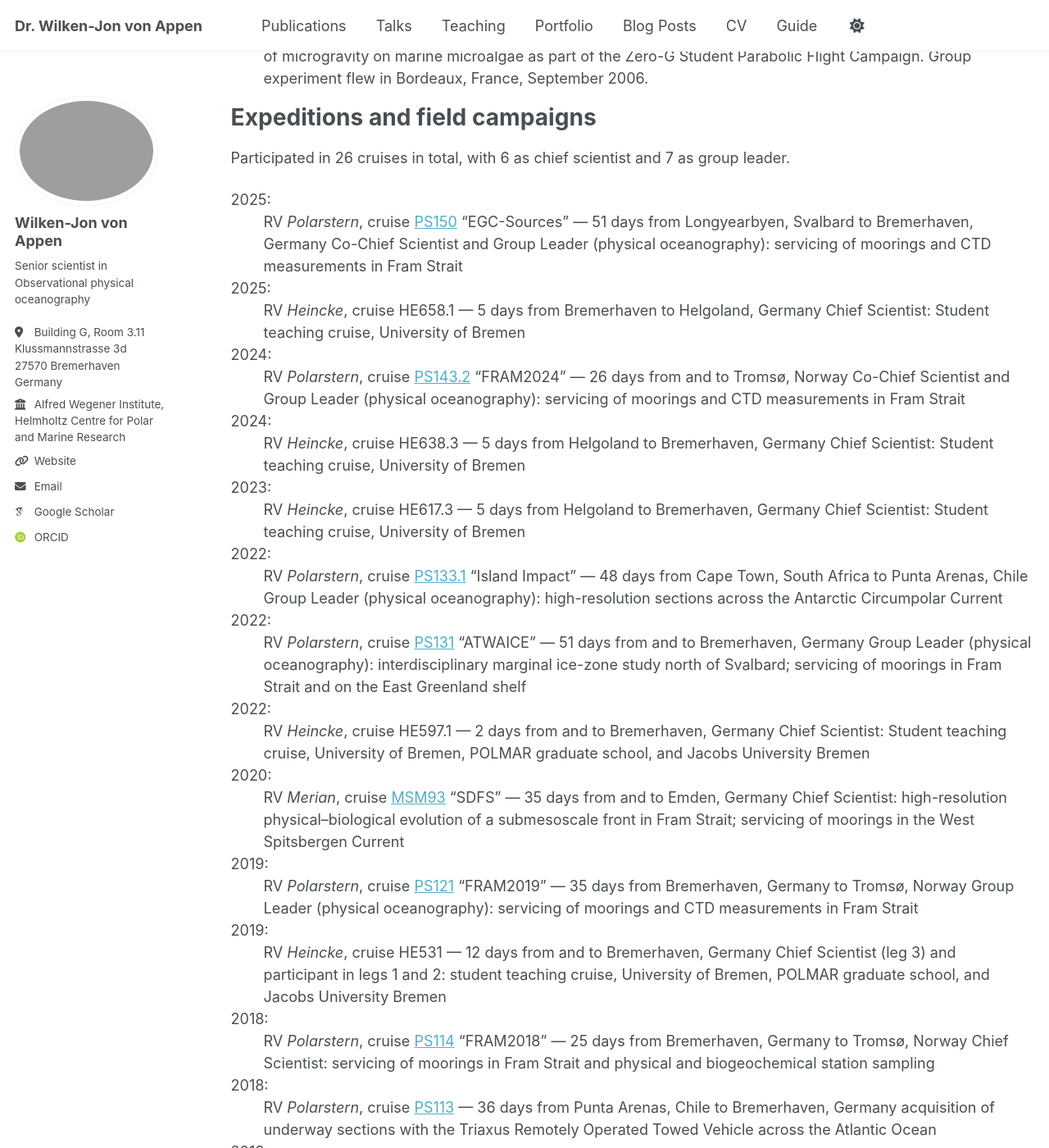
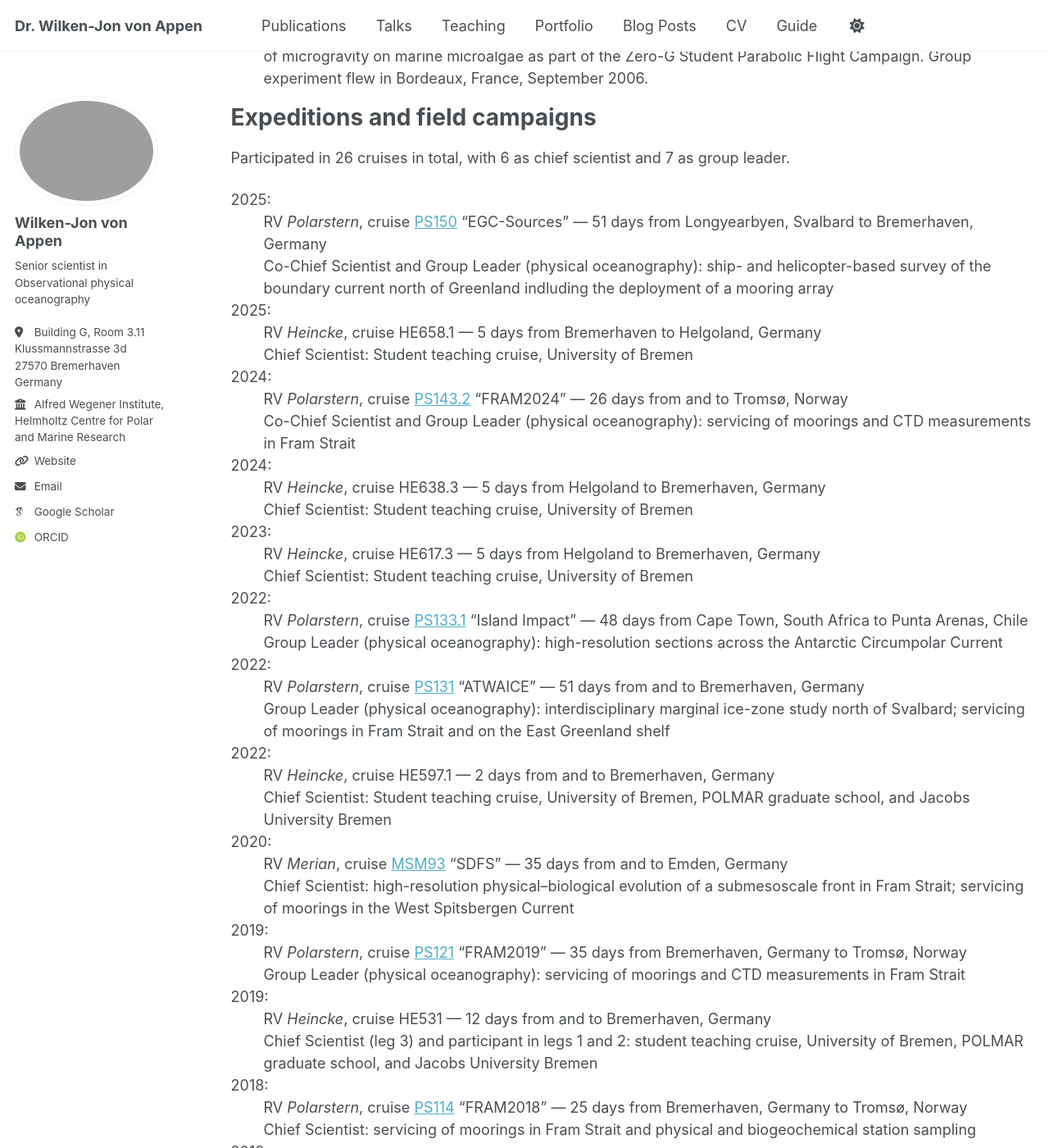
Before and after one commit to wjvappen/wjvappen, a Jekyll site: the page built from _pages/cv.md, in a window 1280 px wide and 1400 px high, scrolled down 6647 px. Shown: the whole window at 82% size. Built offline with Jekyll 4.4.1, drawn with Linux system fonts in a browser that asks for light colours; some web fonts are replaced; a script bundle is joined from its source files by our own code; library files that are not in the unit come from our copies; some of the changed text lies outside the part shown.

Commit message:
Update cv.md

```diff
--- a/_pages/cv.md
+++ b/_pages/cv.md
@@ -347,139 +347,139 @@
 Participated in 26 cruises in total, with 6 as chief scientist and 7 as group leader.
 
 2025:
-: RV _Polarstern_, cruise [PS150](https://download.pangaea.de/reference/136611/attachments/PS150_nav.png) "EGC-Sources" — 51 days from Longyearbyen, Svalbard to Bremerhaven, Germany
+: RV _Polarstern_, cruise [PS150](https://download.pangaea.de/reference/136611/attachments/PS150_nav.png) "EGC-Sources" — 51 days from Longyearbyen, Svalbard to Bremerhaven, Germany<br>
 Co-Chief Scientist and Group Leader (physical oceanography):
-servicing of moorings and CTD measurements in Fram Strait
+ship- and helicopter-based survey of the boundary current north of Greenland indluding the deployment of a mooring array
 
 2025:
-: RV _Heincke_, cruise HE658.1 — 5 days from Bremerhaven to Helgoland, Germany
+: RV _Heincke_, cruise HE658.1 — 5 days from Bremerhaven to Helgoland, Germany<br>
 Chief Scientist: Student teaching cruise, University of Bremen
 
 2024:
-: RV _Polarstern_, cruise [PS143.2](https://doi.org/10.57738/BZPM_0801_2025) "FRAM2024" — 26 days from and to Tromsø, Norway
+: RV _Polarstern_, cruise [PS143.2](https://doi.org/10.57738/BZPM_0801_2025) "FRAM2024" — 26 days from and to Tromsø, Norway<br>
 Co-Chief Scientist and Group Leader (physical oceanography):
 servicing of moorings and CTD measurements in Fram Strait
 
 2024:
-: RV _Heincke_, cruise HE638.3 — 5 days from Helgoland to Bremerhaven, Germany
+: RV _Heincke_, cruise HE638.3 — 5 days from Helgoland to Bremerhaven, Germany<br>
 Chief Scientist: Student teaching cruise, University of Bremen
 
 2023:
-: RV _Heincke_, cruise HE617.3 — 5 days from Helgoland to Bremerhaven, Germany
+: RV _Heincke_, cruise HE617.3 — 5 days from Helgoland to Bremerhaven, Germany<br>
 Chief Scientist: Student teaching cruise, University of Bremen
 
 2022:
-: RV _Polarstern_, cruise [PS133.1](https://doi.org/10.57738/BzPM_0774_2023) "Island Impact" — 48 days from Cape Town, South Africa to Punta Arenas, Chile
+: RV _Polarstern_, cruise [PS133.1](https://doi.org/10.57738/BzPM_0774_2023) "Island Impact" — 48 days from Cape Town, South Africa to Punta Arenas, Chile<br>
 Group Leader (physical oceanography):
 high-resolution sections across the Antarctic Circumpolar Current
 
 2022:
-: RV _Polarstern_, cruise [PS131](https://doi.org/10.57738/BzPM_0770_2023) "ATWAICE" — 51 days from and to Bremerhaven, Germany
+: RV _Polarstern_, cruise [PS131](https://doi.org/10.57738/BzPM_0770_2023) "ATWAICE" — 51 days from and to Bremerhaven, Germany<br>
 Group Leader (physical oceanography):
 interdisciplinary marginal ice-zone study north of Svalbard;
 servicing of moorings in Fram Strait and on the East Greenland shelf
 
 2022:
-: RV _Heincke_, cruise HE597.1 — 2 days from and to Bremerhaven, Germany
+: RV _Heincke_, cruise HE597.1 — 2 days from and to Bremerhaven, Germany<br>
 Chief Scientist: Student teaching cruise, University of Bremen,
 POLMAR graduate school, and Jacobs University Bremen
 
 2020:
-: RV _Merian_, cruise [MSM93](https://doi.org/10.48433/cr_msm93) "SDFS" — 35 days from and to Emden, Germany
+: RV _Merian_, cruise [MSM93](https://doi.org/10.48433/cr_msm93) "SDFS" — 35 days from and to Emden, Germany<br>
 Chief Scientist:
 high-resolution physical–biological evolution of a submesoscale front in Fram Strait;
 servicing of moorings in the West Spitsbergen Current
 
 2019:
-: RV _Polarstern_, cruise [PS121](https://doi.org/10.2312/BzPM_0738_2020) "FRAM2019" — 35 days from Bremerhaven, Germany to Tromsø, Norway
+: RV _Polarstern_, cruise [PS121](https://doi.org/10.2312/BzPM_0738_2020) "FRAM2019" — 35 days from Bremerhaven, Germany to Tromsø, Norway<br>
 Group Leader (physical oceanography):
 servicing of moorings and CTD measurements in Fram Strait
 
 2019:
-: RV _Heincke_, cruise HE531 — 12 days from and to Bremerhaven, Germany
+: RV _Heincke_, cruise HE531 — 12 days from and to Bremerhaven, Germany<br>
 Chief Scientist (leg 3) and participant in legs 1 and 2:
 student teaching cruise, University of Bremen, POLMAR graduate school,
 and Jacobs University Bremen
 
 2018:
-: RV _Polarstern_, cruise [PS114](https://doi.org/10.2312/BzPM_0723_2018) "FRAM2018" — 25 days from Bremerhaven, Germany to Tromsø, Norway
+: RV _Polarstern_, cruise [PS114](https://doi.org/10.2312/BzPM_0723_2018) "FRAM2018" — 25 days from Bremerhaven, Germany to Tromsø, Norway<br>
 Chief Scientist:
 servicing of moorings in Fram Strait and physical and biogeochemical station sampling
 
 2018:
-: RV _Polarstern_, cruise [PS113](https://doi.org/10.2312/BzPM_0724_2018) — 36 days from Punta Arenas, Chile to Bremerhaven, Germany
+: RV _Polarstern_, cruise [PS113](https://doi.org/10.2312/BzPM_0724_2018) — 36 days from Punta Arenas, Chile to Bremerhaven, Germany<br>
 acquisition of underway sections with the Triaxus Remotely Operated Towed Vehicle
 across the Atlantic Ocean
 
 2018:
-: RV _Heincke_, cruise HE508 — 3 days from and to Bremerhaven, Germany
+: RV _Heincke_, cruise HE508 — 3 days from and to Bremerhaven, Germany<br>
 student teaching cruise, POLMAR graduate school and Jacobs University Bremen
 
 2017:
-: RV _Polarstern_, cruise [PS107](https://doi.org/10.2312/BzPM_0717_2018) "FRAM2017" — 30 days from and to Tromsø, Norway
+: RV _Polarstern_, cruise [PS107](https://doi.org/10.2312/BzPM_0717_2018) "FRAM2017" — 30 days from and to Tromsø, Norway<br>
 Group Leader (physical oceanography):
 underway CTD and vessel-mounted ADCP survey of a submesoscale front;
 CTD measurements in Fram Strait
 
 2017:
-: RV _Heincke_, cruise HE483 — 8 days from and to Bremerhaven, Germany
+: RV _Heincke_, cruise HE483 — 8 days from and to Bremerhaven, Germany<br>
 student teaching cruise, POLMAR graduate school and Jacobs University Bremen
 
 2017:
-: RV _Heincke_, cruise HE477 — 15 days from and to Bremerhaven, Germany
+: RV _Heincke_, cruise HE477 — 15 days from and to Bremerhaven, Germany<br>
 testing and training on the Triaxus Remotely Operated Towed Vehicle in Sognefjord
 
 2016:
-: RV _Polarstern_, cruise [PS100](https://doi.org/10.2312/BzPM_0705_2017) "GRIFF" — 51 days from and to Tromsø, Norway
+: RV _Polarstern_, cruise [PS100](https://doi.org/10.2312/BzPM_0705_2017) "GRIFF" — 51 days from and to Tromsø, Norway<br>
 Group Leader (physical oceanography):
 recovery of 16 moorings, deployment of 25 moorings, CTD and LADCP measurements,
 helicopter-borne temperature–depth profiles in Fram Strait and on the East Greenland shelf
 
 2015:
-: RV _Heincke_, cruise HE451.2 — 13 days from Longyearbyen, Svalbard to Bremerhaven, Germany
+: RV _Heincke_, cruise HE451.2 — 13 days from Longyearbyen, Svalbard to Bremerhaven, Germany<br>
 deployment of five physical oceanographic moorings in Fram Strait
 
 2015:
-: RV _Polarstern_, cruise [PS93.1](https://doi.org/10.2312/BzPM_0695_2016) — 20 days from Longyearbyen, Svalbard to Tromsø, Norway
+: RV _Polarstern_, cruise [PS93.1](https://doi.org/10.2312/BzPM_0695_2016) — 20 days from Longyearbyen, Svalbard to Tromsø, Norway<br>
 Group Leader (physical oceanography):
 mooring recovery and deployment; CTD and UCTD measurements;
 Seaglider and Argo float deployment in Fram Strait;
 lecturer to ArcTrain Floating University students
 
 2014:
-: RV _Polarstern_, cruise [PS85](https://doi.org/10.2312/BzPM_0687_2015) — 33 days from Bremerhaven, Germany to Tromsø, Norway
+: RV _Polarstern_, cruise [PS85](https://doi.org/10.2312/BzPM_0687_2015) — 33 days from Bremerhaven, Germany to Tromsø, Norway<br>
 oceanographic and biological mooring work in Fram Strait and on the East Greenland shelf
 
 2012:
-: USCGC _Healy_, cruise HLY12-03 — 21 days from and to Dutch Harbor, AK, USA
+: USCGC _Healy_, cruise HLY12-03 — 21 days from and to Dutch Harbor, AK, USA<br>
 Arctic Observing Network service cruise for shelf–basin exchange
 across the Beaufort Sea shelfbreak
 
 2012:
-: RRS _James Clark Ross_, cruise JR267 — 31 days from Reykjavik, Iceland to Longyearbyen, Svalbard
+: RRS _James Clark Ross_, cruise JR267 — 31 days from Reykjavik, Iceland to Longyearbyen, Svalbard<br>
 mooring deployments upstream of Denmark Strait and CTD survey
 of the East Greenland Current
 
 2010:
-: USCGC _Healy_, cruise HLY10-03 — 21 days from Barrow, AK, USA to Dutch Harbor, AK, USA
+: USCGC _Healy_, cruise HLY10-03 — 21 days from Barrow, AK, USA to Dutch Harbor, AK, USA<br>
 Arctic Observing Network service cruise for shelf–basin exchange
 across the Beaufort Sea shelfbreak
 
 2009:
-: USCGC _Healy_, cruise HLY09-04 — 14 days from and to Barrow, AK, USA
+: USCGC _Healy_, cruise HLY09-04 — 14 days from and to Barrow, AK, USA<br>
 Arctic Observing Network service cruise for shelf–basin exchange
 across the Beaufort Sea shelfbreak
 
 2008:
-: USCGC _Healy_, cruise HLY08-04 — 8 days from and to Barrow, AK, USA
+: USCGC _Healy_, cruise HLY08-04 — 8 days from and to Barrow, AK, USA<br>
 Arctic Observing Network service cruise for shelf–basin exchange
 across the Beaufort Sea shelfbreak
 
 2007:
-: SSV _Cramer_, cruise C212A — 9 days from and to Woods Hole, MA, USA
+: SSV _Cramer_, cruise C212A — 9 days from and to Woods Hole, MA, USA<br>
 Joint Program introduction to shipboard scientific measurements
 in the Mid-Atlantic Bight
 
 2006:
-: RV _Knorr_, cruise KN183 — 12 days from and to Woods Hole, MA, USA
+: RV _Knorr_, cruise KN183 — 12 days from and to Woods Hole, MA, USA<br>
 SW06: Shallow Water Experiment of the US Navy on internal waves off New Jersey
```
